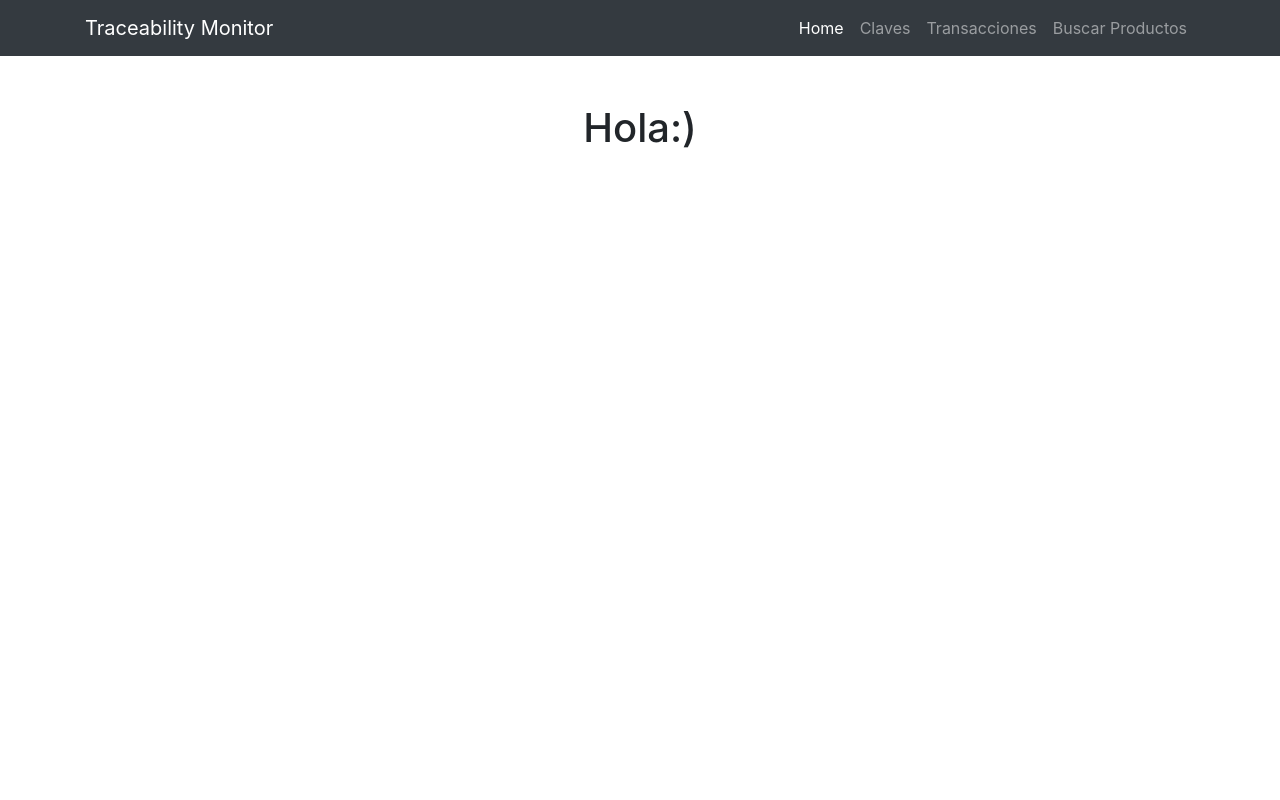
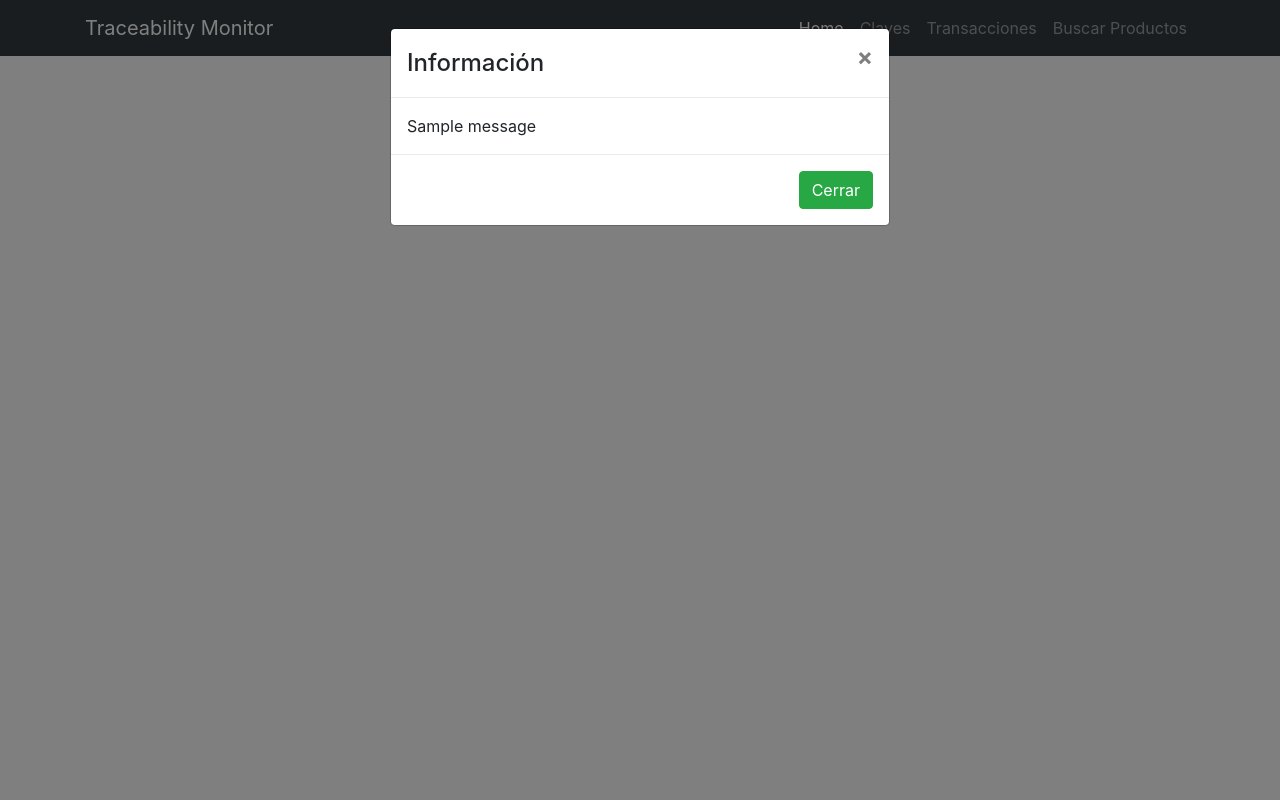
Before and after one commit to ahcode/Traceability, a Django app: page / in a window 1280 px wide. Run offline with Django 3.2, Linux system fonts and the light colour scheme; tables that the repository leaves empty hold one stand-in row (values such as "Sample post"); one stand-in notice (Sample message) is shown; some libraries are stand-ins or nearby versions.

Commit message:
Sistema de mensajes

```diff
--- a/web/templates/base.html
+++ b/web/templates/base.html
@@ -19,7 +19,34 @@
   </head>
 
   <body>
+    {% if messages %}
+    {% for message in messages %}
+    <!-- Modal messages -->
+    <div class="modal fade" id="modal-message-{{ forloop.counter0 }}">
+      <div class="modal-dialog">
+        <div class="modal-content">
+          <div class="modal-header">
+            <h4 class="modal-title">Información</h4>
+            <button type="button" class="close" data-dismiss="modal">&times;</button>
+          </div>
+          <div class="modal-body">
+            {{ message }}
+          </div>
+          <div class="modal-footer">
+            <button type="button" class="btn btn-success" {% if not forloop.last %}data-toggle="modal" data-target="#modal-message-{{ forloop.counter }}"{% endif %} data-dismiss="modal">Cerrar</button>
+          </div>
+        </div>
+      </div>
+    </div>
+    {% endfor %}
 
+    <script type="text/javascript">
+      $(window).on('load',function(){
+          $('#modal-message-0').modal('show');
+      });
+    </script>
+
+    {% endif %}
     <!-- Navigation -->
     <nav class="navbar navbar-expand-lg navbar-dark bg-dark static-top">
       <div class="container">
```
